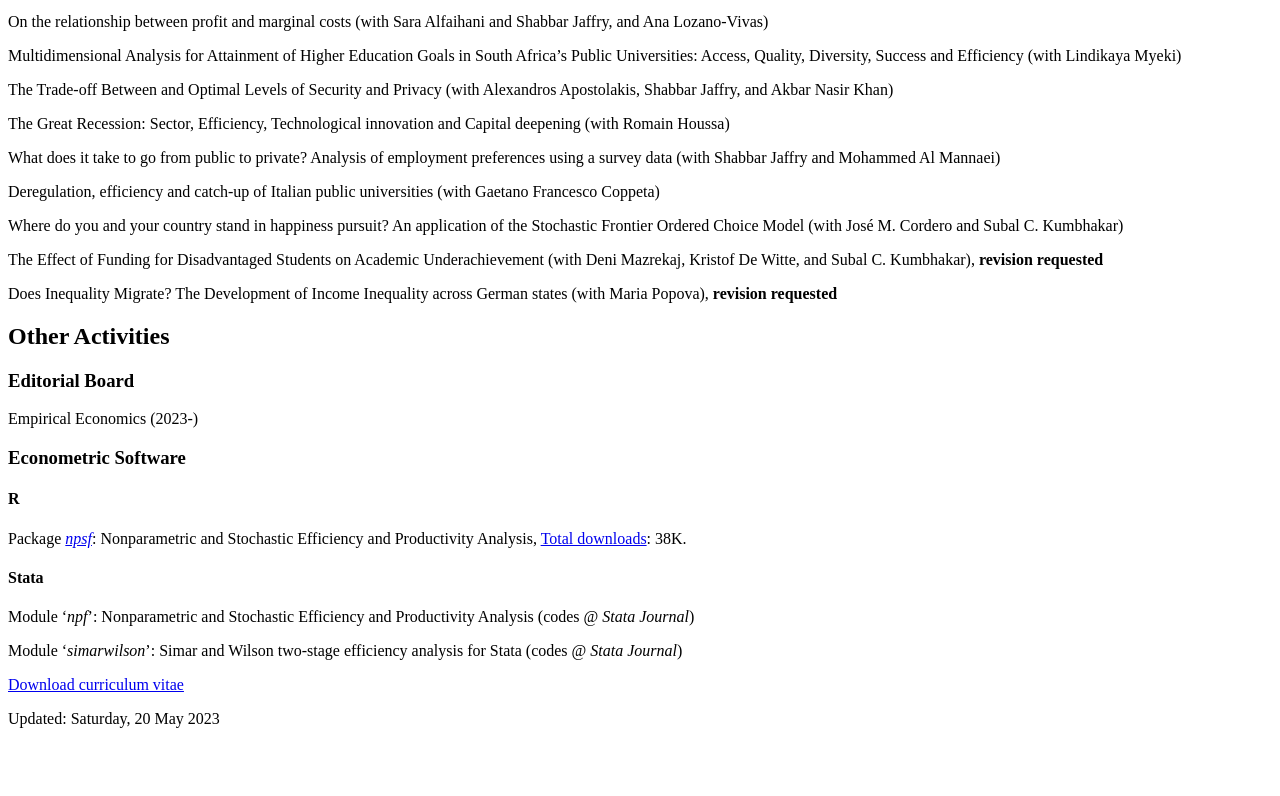
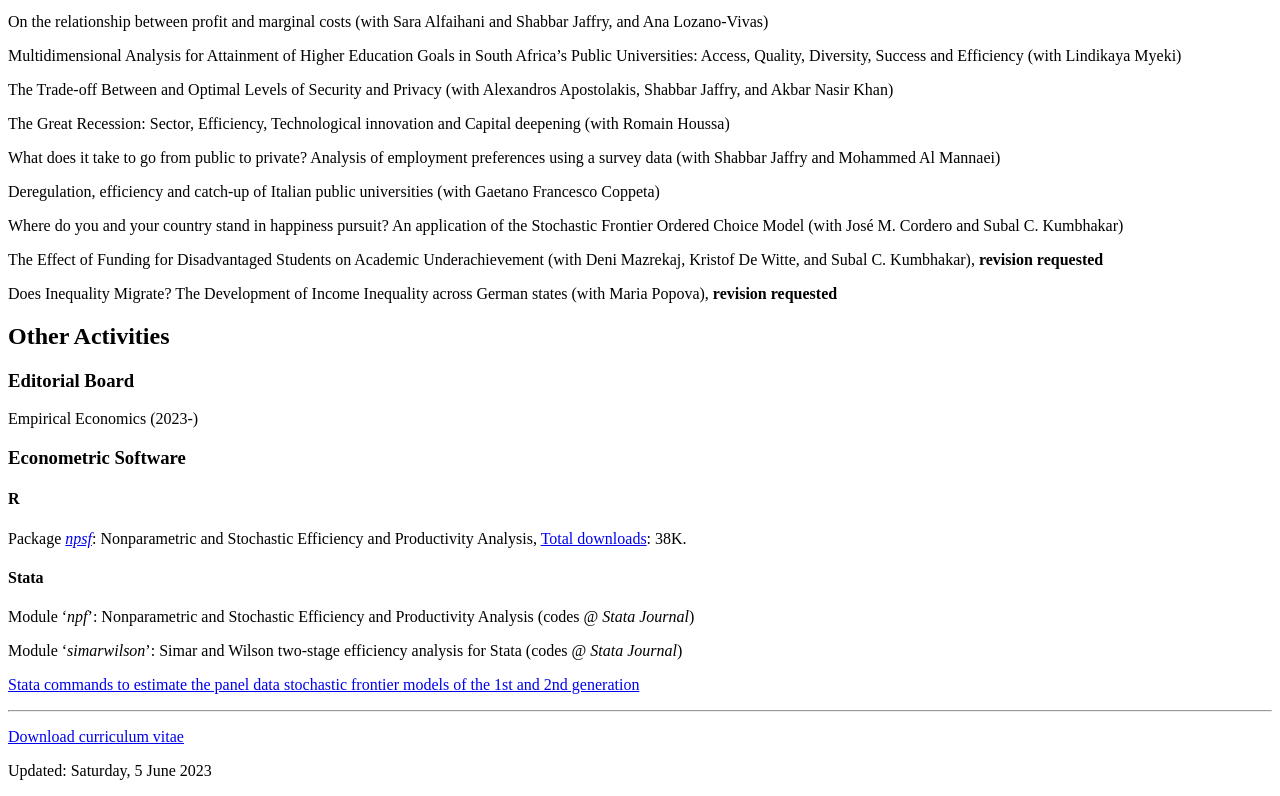
Before and after one commit to OlegBadunenko/OlegBadunenko.github.io, a plain HTML site: page index.html in a window 1280 px wide. Shown: the part 2287-3083 px from the top of the page. Before the commit the page ends 3031 px from the top, so only its background shows below. Drawn offline with Linux system fonts and the light colour scheme.

Commit message:
Update index.html

```diff
--- a/index.html
+++ b/index.html
@@ -226,7 +226,11 @@ downloads</a>: 38K.</p>
 Productivity Analysis (codes @ <em>Stata Journal</em>)</p>
 <p>Module ‘<em>simarwilson</em>’: Simar and Wilson two-stage efficiency
 analysis for Stata (codes @ <em>Stata Journal</em>)</p>
+<p><a href="https://olegbadunenko.github.io/sf-panel-1st-2nd-gen/">Stata
+commands to estimate the panel data stochastic frontier models of the
+1st and 2nd generation</a></p>
+<hr />
 <p><a
 href="https://drive.google.com/file/d/1D-6ev_3VyaraUQxy245oB2R6DXIP6pOD/view">Download
 curriculum vitae</a></p>
-<p>Updated: Saturday, 20 May 2023</p>
+<p>Updated: Saturday, 5 June 2023</p>
```
